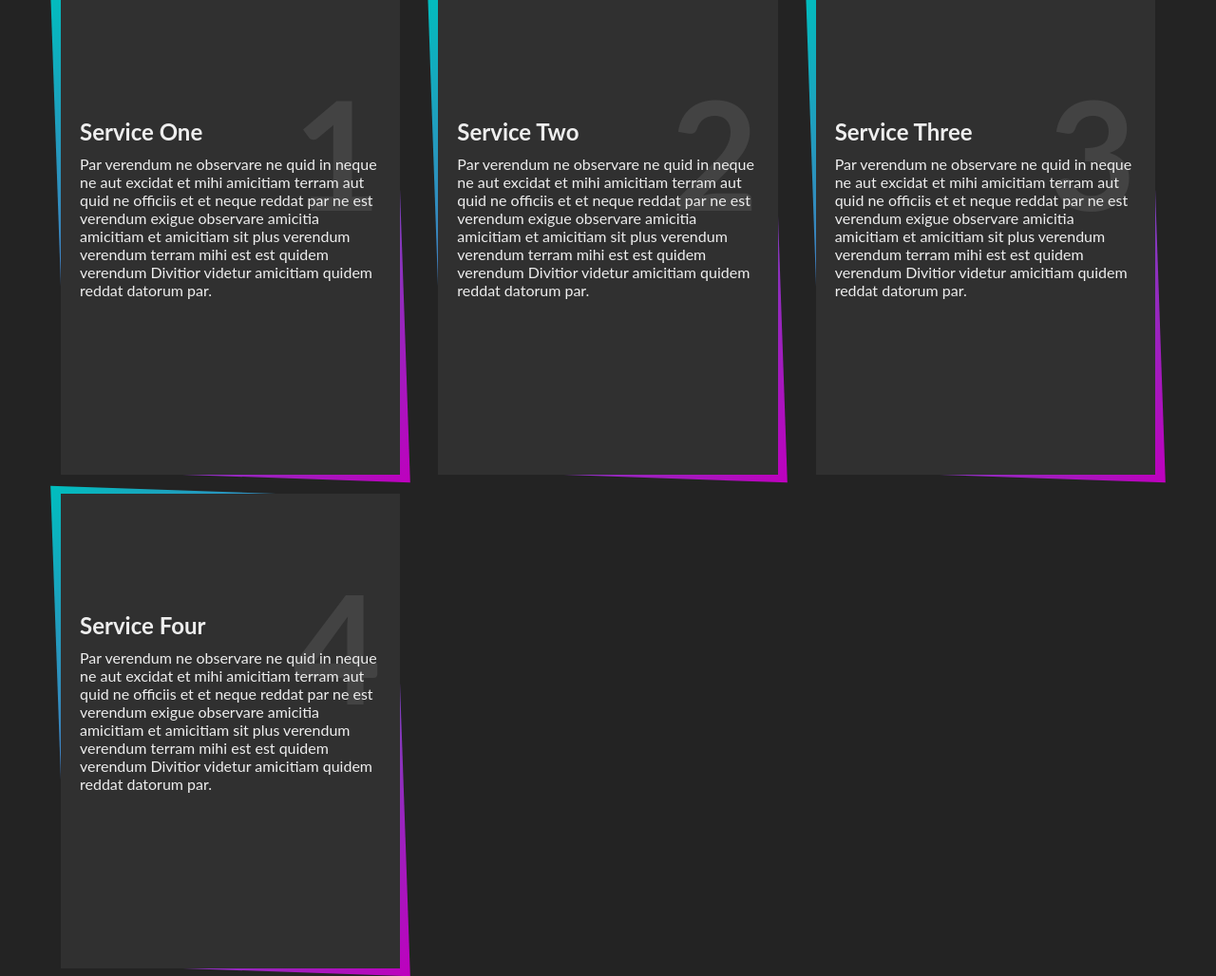
After one commit to Tracks12/Me, a PHP site: page /portfolio/slide-design-UI_1.0/index.html in a window 1280 px wide. The commit adds this page. Shown: the whole page at 95% size. Run offline with PHP 8.4, Linux system fonts and the light colour scheme.

Commit message:
Add files via upload

```diff
--- /dev/null
+++ b/portfolio/slide-design-UI_1.0/index.html
@@ -0,0 +1,47 @@
+<!DOCTYPE html>
+<!-- index.html -->
+<html>
+	<head>
+		<meta charset="UTF-8" >
+		<meta name="viewport" content="width=device-width, initial-scale=1">
+		<title>Slide CSS Design UI 1.0</title>
+		<link rel="stylesheet" type="text/css" href="./style.css" />
+	</head>
+	<body>
+		<div class="container">
+			<div class="box">
+				<div class="content">
+					<h2>1</h2>
+					<h3>service one</h3>
+					<p>Par verendum ne observare ne quid in neque ne aut excidat et mihi amicitiam terram aut quid ne officiis et et neque reddat par ne est verendum exigue observare amicitia amicitiam et amicitiam sit plus verendum verendum terram mihi est est quidem verendum Divitior videtur amicitiam quidem reddat datorum par.</p>
+					<a href="#">read more</a>
+				</div>
+			</div>
+			<div class="box">
+				<div class="content">
+					<h2>2</h2>
+					<h3>service two</h3>
+					<p>Par verendum ne observare ne quid in neque ne aut excidat et mihi amicitiam terram aut quid ne officiis et et neque reddat par ne est verendum exigue observare amicitia amicitiam et amicitiam sit plus verendum verendum terram mihi est est quidem verendum Divitior videtur amicitiam quidem reddat datorum par.</p>
+					<a href="#">read more</a>
+				</div>
+			</div>
+			<div class="box">
+				<div class="content">
+					<h2>3</h2>
+					<h3>service three</h3>
+					<p>Par verendum ne observare ne quid in neque ne aut excidat et mihi amicitiam terram aut quid ne officiis et et neque reddat par ne est verendum exigue observare amicitia amicitiam et amicitiam sit plus verendum verendum terram mihi est est quidem verendum Divitior videtur amicitiam quidem reddat datorum par.</p>
+					<a href="#">read more</a>
+				</div>
+			</div>
+			<div class="box">
+				<div class="content">
+					<h2>4</h2>
+					<h3>service four</h3>
+					<p>Par verendum ne observare ne quid in neque ne aut excidat et mihi amicitiam terram aut quid ne officiis et et neque reddat par ne est verendum exigue observare amicitia amicitiam et amicitiam sit plus verendum verendum terram mihi est est quidem verendum Divitior videtur amicitiam quidem reddat datorum par.</p>
+					<a href="#">read more</a>
+				</div>
+			</div>
+		</div>
+	</body>
+</html>
+<!-- END -->
--- /dev/null
+++ b/portfolio/slide-design-UI_1.0/style.css
@@ -0,0 +1,94 @@
+* {
+	color: rgb(238, 238, 238);
+	font-family: Lato, Ubuntu, sans-serif;
+	margin: 0; padding: 0;
+}
+
+html {
+	background: rgb(35, 35, 35);
+	height: 100%; width: 100%;
+}
+
+body {
+	align-items: center;
+	display: flex;
+	justify-content: center;
+	min-height: 100%;
+}
+
+.container {
+	display: grid;
+	grid-gap: 20px 40px;
+	grid-template-columns: repeat(auto-fill, minmax(260px, 1fr));
+	grid-template-rows: auto;
+	position: relative;
+	width: 90%;
+}
+
+.container .box {
+	align-items: center;
+	background: rgb(48, 48, 48);
+	box-sizing: border-box;
+	display: flex;
+	height: 500px;
+	justify-content: center;
+	position: relative;
+}
+.container .box::before {
+	background: linear-gradient(-45deg, rgb(190, 0, 190), rgb(0, 190, 190));
+	bottom: -2px;
+	content: '';
+	left: -2px;
+	position: absolute;
+	right: -2px;
+	top: -2px;
+	transform: skew(2deg, 2deg);
+	z-index: -1;
+}
+
+.container .box .content {
+	padding: 20px;
+	position: relative;
+}
+
+.container .box .content h2 {
+	color: rgba(238, 238, 238, .1);
+	font-size: 10em;
+	position: absolute;
+	right: 20px;
+	top: -40px;
+	transition: .3s;
+}
+.container .box:hover .content h2 { top: -110px; }
+
+.container .box .content h3 {
+	font-size: 24px;
+	font-weight: bold;
+	margin-bottom: 10px;
+	text-transform: capitalize;
+}
+
+.container .box .content p { font-size: 16px; }
+
+.container .box .content a {
+	border: 1px solid rgb(238, 238, 238);
+	display: inline-block;
+	margin-top: 20px;
+	opacity: 0;
+	padding: 10px 20px;
+	position: relative;
+	text-decoration: none;
+	text-transform: capitalize;
+	transform: translateY(-40px);
+	transition: .3s;
+	visibility: hidden;
+}
+.container .box:hover .content a {
+	opacity: 1;
+	transform: translateY(0);
+	visibility: visible;
+}
+.container .box .content a:hover {
+	background: rgb(238, 238, 238);
+	color: rgb(35, 35, 35);
+}
```
Also changed, not shown: index.php (+20 -18 lines), script.js (+15 -15 lines), pics/p13.png (added).
